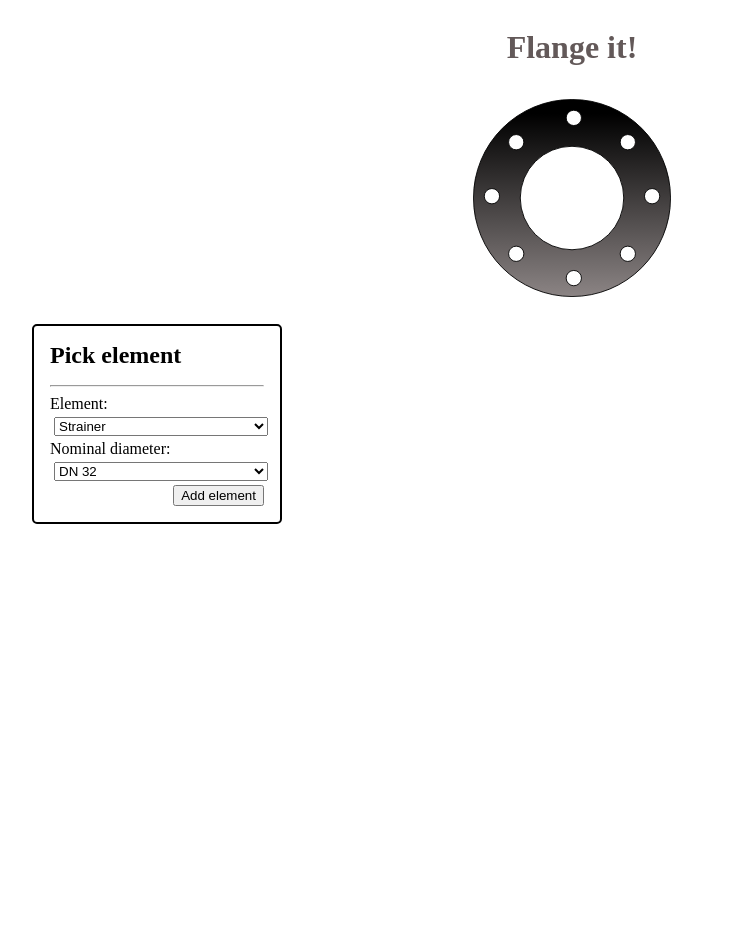
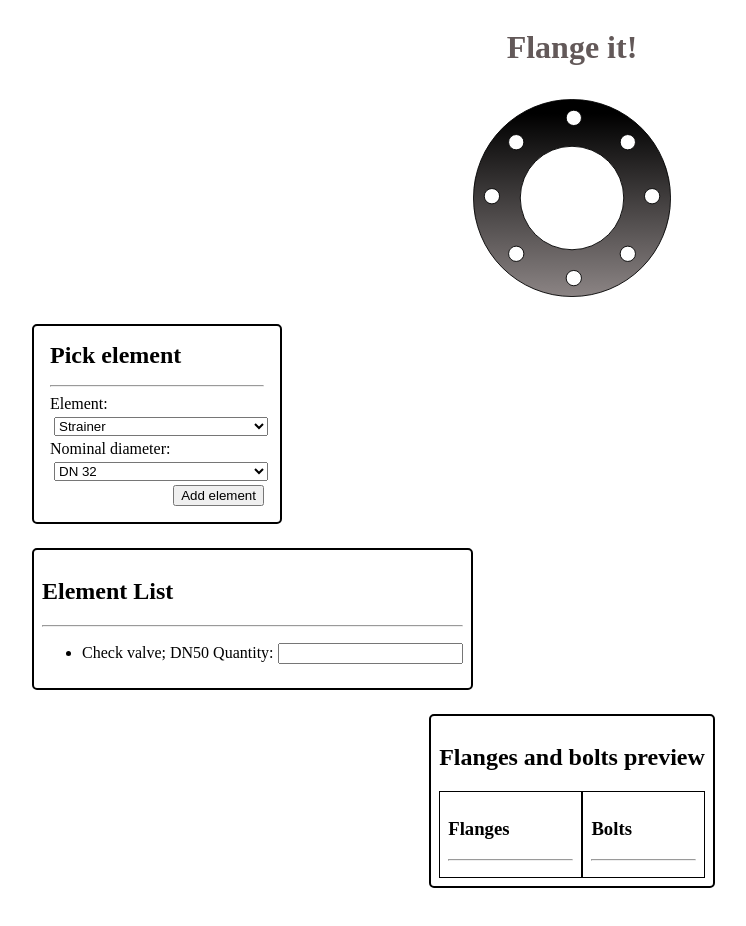
Before and after one commit to jprymak/flange-it, a React (Create React App) app: page / in a window 1280 px wide. Shown: the top 926 px of the page, without its empty margins (68-814 px from the left). Before the commit the page ends 896 px from the top, so only its background shows below. Built offline with nearby package versions, Linux system fonts and the light colour scheme.

Commit message:
feat: add Preview component

```diff
--- a/src/components/App.js
+++ b/src/components/App.js
@@ -1,12 +1,16 @@
 import React from 'react';
-import RotatingFlange from "./RotatingFlange"
-import ElementCreator from "./ElementCreator"
+import RotatingFlange from "./RotatingFlange";
+import ElementCreator from "./ElementCreator";
+import ElementList from "./ElementList";
+import Preview from "./Preview";
 
 function App() {
   return (
     <div className="App">
       <RotatingFlange/>
       <ElementCreator/>
+      <ElementList/>
+      <Preview/>
     </div>
   );
 }
--- /dev/null
+++ b/src/components/Preview.js
@@ -0,0 +1,20 @@
+import React from "react";
+
+function Preview(){
+    return(
+        <section className="Preview">
+            <h2 className="Preview__header">Flanges and bolts preview</h2>
+
+            <div className="Preview__flanges">
+                <h3>Flanges</h3>
+                <hr></hr>
+            </div>
+            <div className="Preview__bolts">
+            <h3>Bolts</h3>
+            <hr></hr>
+            </div>
+        </section>
+    )
+}
+
+export default Preview;
--- a/src/scss/main.scss
+++ b/src/scss/main.scss
@@ -2,6 +2,7 @@
 @import "./modules/ElementCreator.scss";
 @import "./modules/App.scss";
 @import "./modules/ElementList.scss";
+@import "./modules/Preview.scss";
 
 html{
     box-sizing:border-box;
--- a/src/scss/modules/App.scss
+++ b/src/scss/modules/App.scss
@@ -1,6 +1,6 @@
 .App{
     width: 100vw;
-    padding: 0 100px;
+    padding: 0 100px 100px;
     min-height: 100vh;
     display:flex;
     align-items: center;
--- a/src/scss/modules/ElementList.scss
+++ b/src/scss/modules/ElementList.scss
@@ -4,4 +4,5 @@
     min-width: 400px;
     align-self: flex-start;
     padding: 8px;
+    margin-bottom: 24px;
 }
--- /dev/null
+++ b/src/scss/modules/Preview.scss
@@ -0,0 +1,21 @@
+.Preview{
+    border: 2px solid black;
+    border-radius: 5px;
+    padding: 8px;
+    display: grid;
+    grid-template-columns: repeat(1fr, 2);
+
+    &__header{
+        grid-column: 1/3;
+    }
+    &__flanges{
+        border: 1px solid black;
+        padding:8px;
+        grid-column: 1/2;
+    }
+    &__bolts{
+        border: 1px solid black;
+        padding:8px;
+        grid-column: 2/3;
+    }
+}
```
